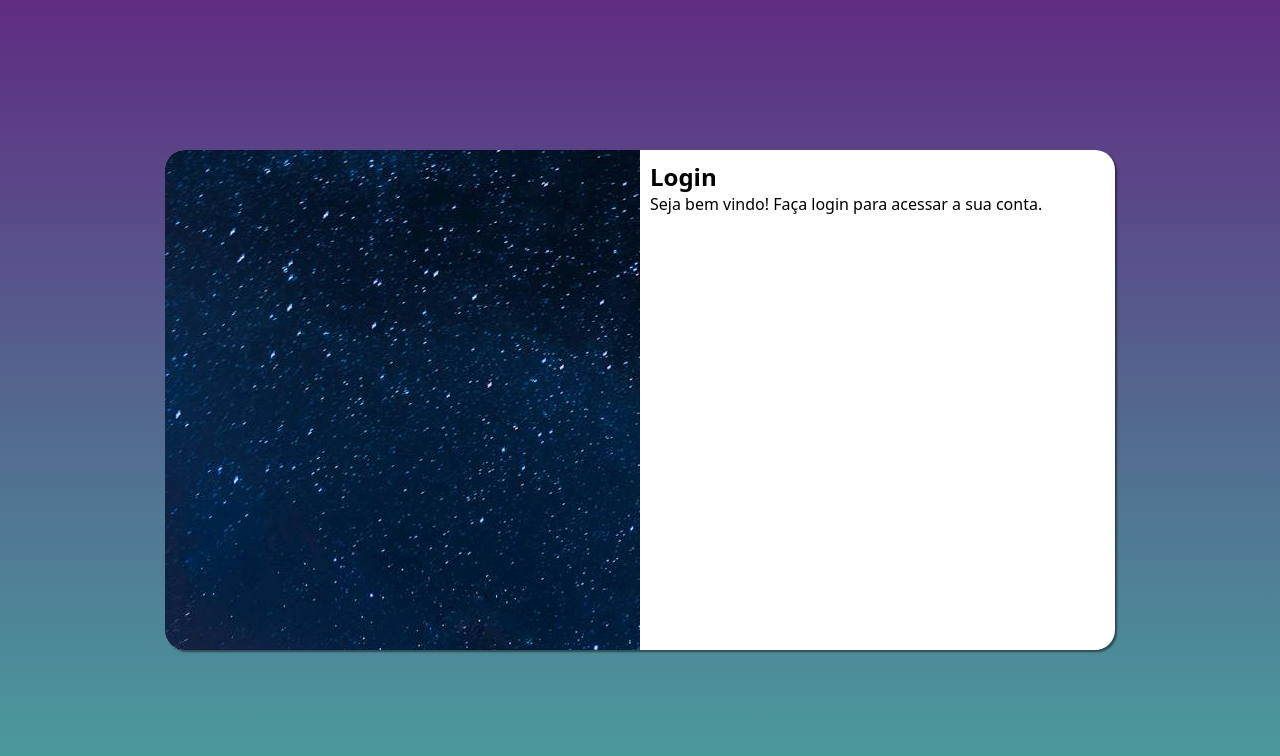
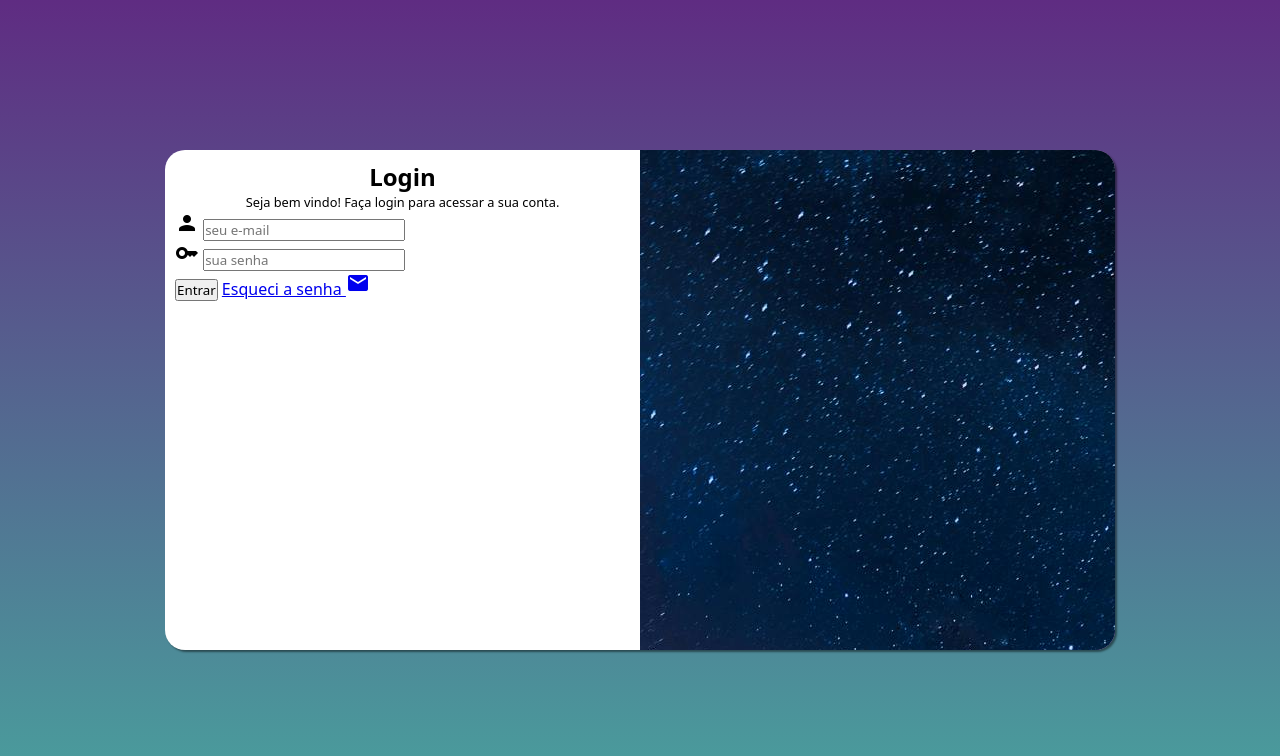
Before and after one commit to AntonioDev23/Projeto-Login, a plain HTML site: page index.html in a window 1280 px wide. Drawn offline with Linux system fonts and the light colour scheme.

Commit message:
Formulario base

```diff
--- a/estilos/style.css
+++ b/estilos/style.css
@@ -53,3 +53,12 @@ section#login > div#formulario {
    padding: 10px;
    display: block;
 }
+
+div#formulario > h1 {
+   text-align: center;
+}
+
+div#formulario > p {
+   font-size: 0.8em;
+   text-align: center;
+}
--- a/index.html
+++ b/index.html
@@ -6,6 +6,7 @@
     <title>Login</title>
     <link rel="stylesheet" href="estilos/style.css">
     <link rel="stylesheet" href="mediaquery.css">
+    <link href="https://fonts.googleapis.com/icon?family=Material+Icons" rel="stylesheet">
 </head>
 <body>
     <main>
@@ -13,19 +14,27 @@
 
             <div id="imagem">
                 <img src="imagens/pexels-pixabay-355465.jpg" alt="fundo">
-
             </div>
 
             <div id="formulario">
                 <h1>Login</h1>
                 <p>Seja bem vindo! Faça login para acessar a sua conta.</p>
-                <form action="login.php" method="post">
-
+                <form action="login.php" method="post" autocomplete="on">
+                    <div class="campo">
+                       <i class="material-icons">person</i>
+                        <input type="text" name="login" id="ilogin" placeholder="seu e-mail" autocomplete="e-mail"
+                        required maxlength="30">
+                        <label for="ilogin"></label>
+                    </div>
+                    <div class="campo">
+                        <i class="material-icons">key</i>
+                        <input type="password" name="senha" id="isenha" placeholder="sua senha" autocomplete="senha" required minlength="10" maxlength="25">
+                        <label for="isenha"></label>
+                    </div>
+                    <input type="submit" value="Entrar">
+                    <a href="esqueci.html">Esqueci a senha <i class="material-icons">mail</i></a>
                 </form>
-
-
             </div>
-
         </section>
     </main>
 </body>
--- a/mediaquery.css
+++ b/mediaquery.css
@@ -17,6 +17,13 @@
         float: right;
         width: 70%;
     }
+    div#formulario > h1 {
+        text-align: center;
+    }
+    div#formulario > p {
+        text-align: center;
+        font-size: 0.7em;
+    }
 
 }
 
@@ -29,12 +36,19 @@
     }
 
     section#login > div#imagem {
-        float: left;
+        float: right;
         width: 50%;
         height: 100%;
     }
-}   section#login > div#formulario {
-    float: right;
-    width: 50%;
-
+    section#login > div#formulario {
+        float: left;
+        width: 50%;
+    }
+    div#formulario > h1 {
+        text-align: center;
+    }
+    div#formulario > p {
+        text-align: center;
+        font-size: 0.8em;
+    }
 }
```
